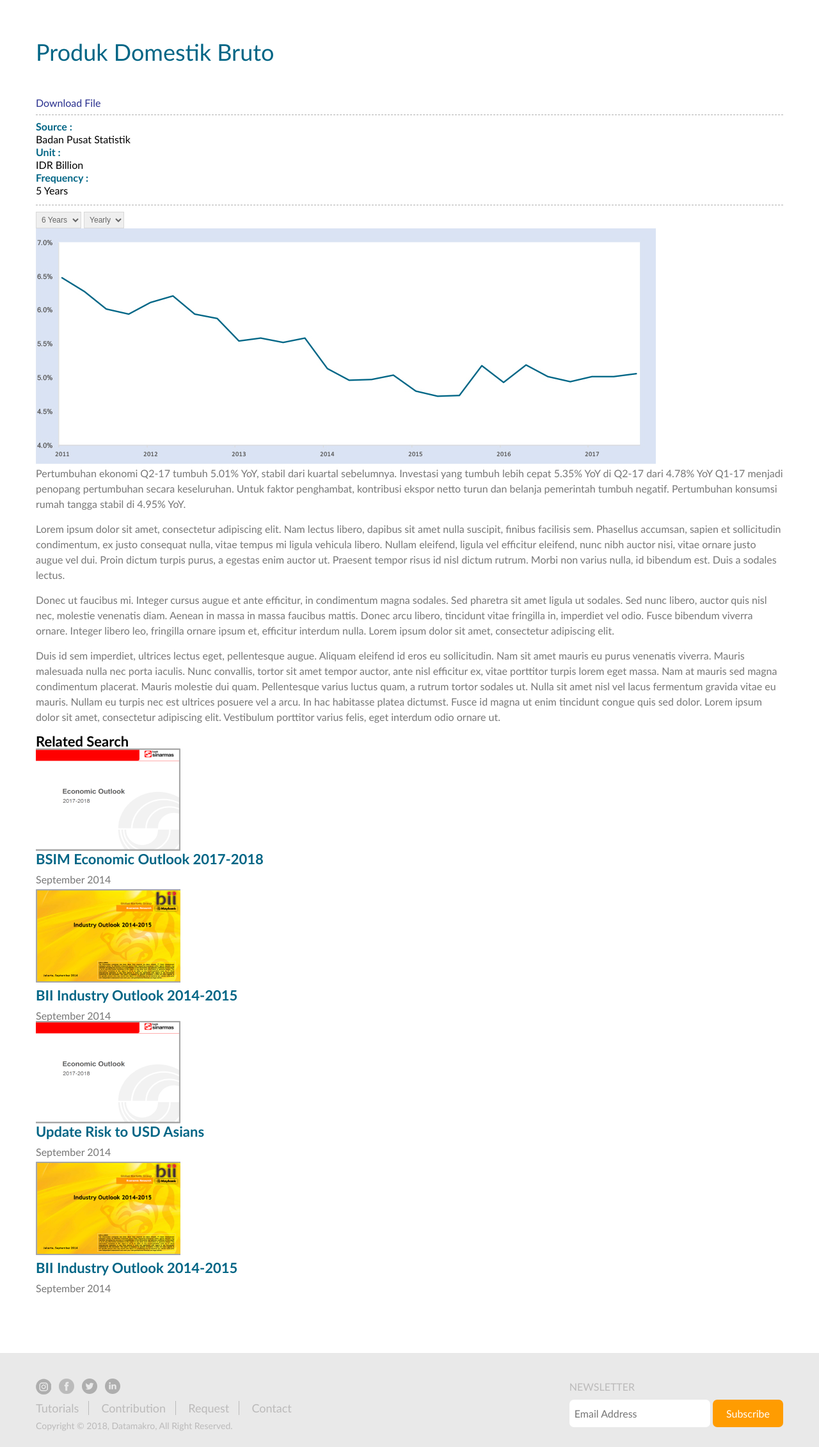
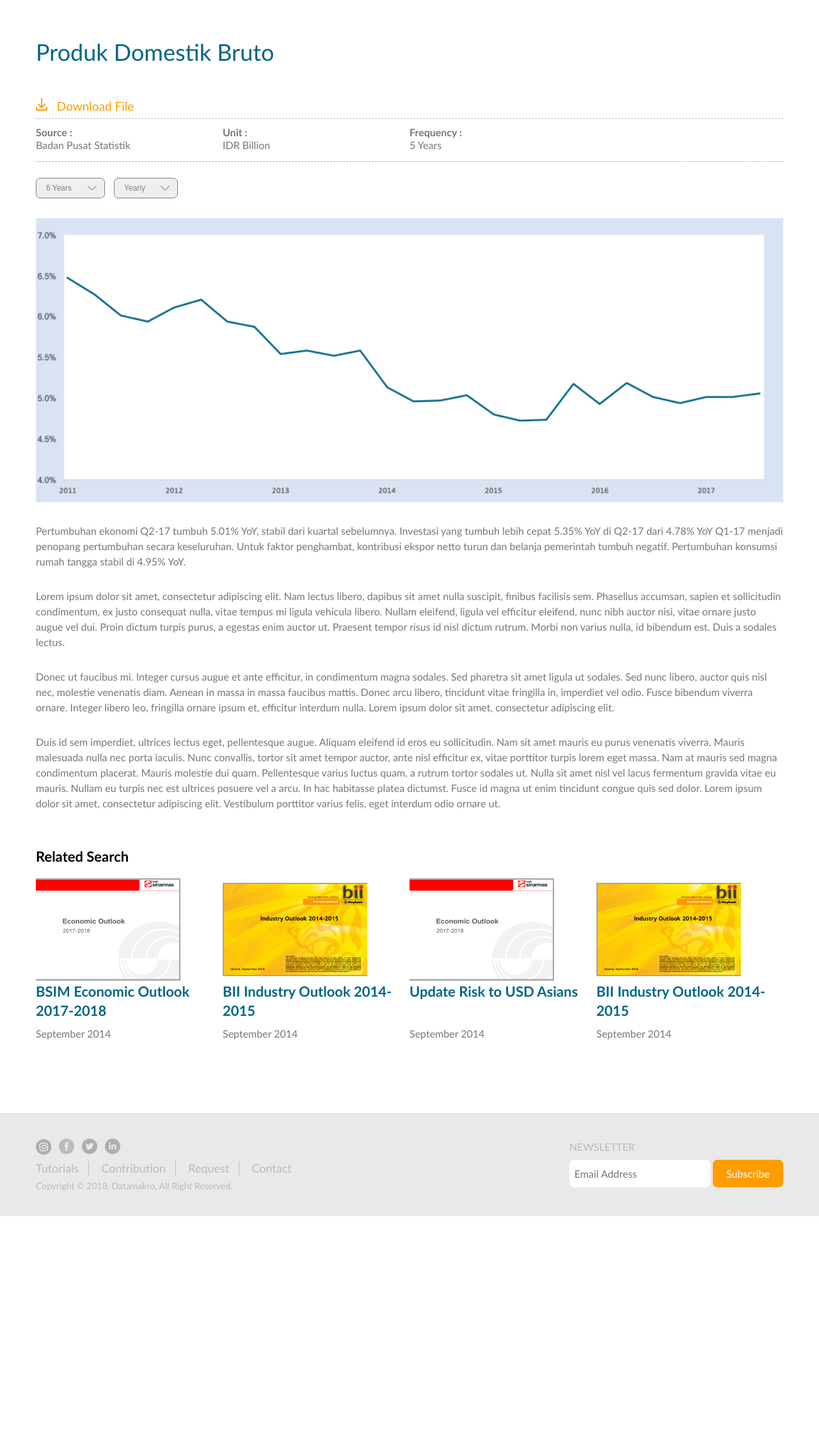
Before and after one commit to rahadianmf/datamakro-fe, a PHP site: page /pdb.php in a window 1280 px wide. Shown: the part 93-2355 px from the top of the page at 64% size. After the commit the page ends 1994 px from the top, so only its background shows below. Run offline with PHP 8.4, Linux system fonts and the light colour scheme; some web fonts are replaced.

Commit message:
page pdb styling done

```diff
--- a/css/style.css
+++ b/css/style.css
@@ -219,6 +219,61 @@
     -ms-border-radius: 7px;
     -o-border-radius: 7px; }
 
+select {
+  -webkit-appearance: none;
+  -moz-appearance: none;
+  appearance: none;
+  border-radius: 7px;
+  -webkit-border-radius: 7px;
+  -moz-border-radius: 7px;
+  -ms-border-radius: 7px;
+  -o-border-radius: 7px;
+  padding: 8px 50px 8px 15px;
+  border: 1px solid #7f7f7f;
+  color: #7f7f7f;
+  position: relative; }
+
+.article {
+  padding: 30px 0px; }
+  .article p {
+    font-size: 16px;
+    line-height: 24px;
+    margin-bottom: 30px; }
+
+.arr-select {
+  -ms-transform: translateY(-52%);
+  /* IE 9 */
+  -webkit-transform: translateY(-52%);
+  /* Chrome, Safari, Opera */
+  transform: translateY(-52%);
+  display: block;
+  z-index: 2;
+  position: absolute;
+  resize: vertical;
+  width: 12px;
+  height: 7px;
+  top: 52%;
+  right: 16px;
+  background-color: transparent; }
+  .arr-select::before, .arr-select::after {
+    content: "";
+    background-color: #7f7f7f;
+    position: absolute;
+    -ms-transform: rotate(45deg);
+    /* IE 9 */
+    -webkit-transform: rotate(45deg);
+    /* Chrome, Safari, Opera */
+    transform: rotate(45deg); }
+  .arr-select::before {
+    width: 9px;
+    height: 1px;
+    top: 2px; }
+  .arr-select::after {
+    width: 1px;
+    height: 9px;
+    top: -2px;
+    right: 0px; }
+
 .b {
   font-weight: bolder; }
 
@@ -227,6 +282,7 @@
   display: block;
   margin: 0px 0px 13px;
   font-size: 22px;
+  line-height: 30px;
   font-weight: bolder; }
 
 .banner {
@@ -290,6 +346,8 @@
     background: url("../img/material/search-big.png"); }
   .banner .b-wrapper {
     width: 1031px; }
+    .banner .b-wrapper.type-2 {
+      width: 970px; }
 
 .bg-gray {
   background-color: #bbbaba; }
@@ -311,6 +369,17 @@
   position: relative; }
   .box.hbb {
     border-bottom: 1px solid #e2e2e2; }
+
+.box-desc, .re-search {
+  position: relative; }
+  .box-desc .list, .re-search .list {
+    float: left;
+    width: 25%;
+    padding: 3px 20px 3px 0px; }
+  .box-desc::after, .re-search::after {
+    content: "";
+    display: block;
+    clear: both; }
 
 .bs-bb {
   box-sizing: border-box;
@@ -412,6 +481,17 @@
 .dib, .fs {
   display: inline-block; }
 
+.dw {
+  font-size: 19px;
+  color: #ff9c01; }
+  .dw span {
+    width: 18px;
+    height: 20px;
+    background: url("../img/material/dw.png");
+    position: relative;
+    display: inline-block;
+    margin-right: 10px; }
+
 .fhl {
   display: inline-block;
   width: 27px;
@@ -461,6 +541,11 @@
 
 .fl, header .h-logo {
   float: left; }
+
+.form-group {
+  position: relative;
+  margin-right: 10px;
+  padding: 15px 0px; }
 
 .fn {
   float: none; }
@@ -522,6 +607,9 @@
 .ps {
   position: static; }
 
+.re-search {
+  padding: 20px 0px; }
+
 .search-list a {
   line-height: 20px;
   position: absolute;
@@ -581,7 +669,7 @@
 .tr {
   text-align: right; }
 
-.w100 {
+.w-100 {
   width: 100%; }
 
 .wrapper {
--- a/pdb.php
+++ b/pdb.php
@@ -1,6 +1,6 @@
 <?php $page = "active"; $header = "active"; include ('_header.php'); ?>
 <section class = "content c-standard">
-	<div class="wrapper">
+	<div class="wrapper type-2">
 		<h1 class="c-blue ch-title big hm fwn">Produk Domestik Bruto</h1>
 		<br/>
 		<br/>
@@ -8,37 +8,38 @@
 		<div class= "line-dashed"></div>
 		<div class="box-desc">
 			<div class="list">
-				<b class = "c-blue">Source :</b>
-				<p class="m0">Badan Pusat Statistik</p>
+				<b class = "c-gray3">Source :</b>
+				<p class="m0 c-gray3">Badan Pusat Statistik</p>
 			</div>
 			<div class="list">
-				<b class = "c-blue">Unit :</b>
-				<p class="m0">IDR Billion</p>
+				<b class = "c-gray3">Unit :</b>
+				<p class="m0 c-gray3">IDR Billion</p>
 			</div>
 			<div class="list">
-				<b class = "c-blue">Frequency :</b>
-				<p class="m0">5 Years</p>
+				<b class = "c-gray3">Frequency :</b>
+				<p class="m0 c-gray3">5 Years</p>
 			</div>
 		</div>
 		<div class= "line-dashed"></div>
 		<div class="db">
-			<div class="dib relative">
+			<div class="form-group dib relative">
 				<select>
 					<option value="">6 Years</option>
 				</select>
 				<span class = "arr-select"></span>
 			</div>
-			<div class="dib relative">
+			<div class="form-group dib relative">
 				<select>
 					<option value="">Yearly</option>
 				</select>
 				<span class = "arr-select"></span>
 			</div>
 		</div>
+		<br/>
 		<div class="db">
 			<img class="w-100" src="img/material/graph-pdb.jpg">
 		</div>
-		<div class="db c-gray3">
+		<div class="article db c-gray3">
 			<p>
 				Pertumbuhan ekonomi Q2-17 tumbuh 5.01% YoY, stabil dari kuartal sebelumnya. Investasi yang tumbuh lebih cepat 5.35% YoY di Q2-17 dari 4.78% YoY Q1-17 menjadi penopang pertumbuhan secara keseluruhan. Untuk faktor penghambat, kontribusi ekspor netto turun dan belanja pemerintah tumbuh negatif. Pertumbuhan konsumsi rumah tangga stabil di 4.95% YoY.
 			</p>
@@ -80,3 +81,14 @@
 	</div>
 </section>
 <?php include ('_footer.php'); ?>
+<script type="text/javascript">
+	$(window).load(function(){
+	    var maxHeight = 0, maxHeight2 = 0, ww = $(window).width();
+	    if(ww >= 768){
+	        $('.re-search .b-link').each(function(){
+	           maxHeight = $(this).height() > maxHeight ? $(this).height() : maxHeight;
+	        });
+	        $('.re-search .b-link').css("height",maxHeight);
+		}
+	});
+</script>
--- a/sass/style.scss
+++ b/sass/style.scss
@@ -47,9 +47,18 @@
 		button { @include appearance(none); border: none; background: $orange; color: $white; font-size: 16px; padding: 12px 21px; @include borderRadius(7px); }
 	}
 }
+select { @include appearance(none); @include borderRadius(7px); padding: 8px 50px 8px 15px; border: 1px solid #7f7f7f; color: #7f7f7f; position: relative; }
 
+.article { padding: 30px 0px;
+	p { font-size: 16px; line-height: 24px; margin-bottom: 30px; }
+}
+.arr-select { @include transform(translateY(-52%)); display: block; z-index: 2; position: absolute; resize: vertical; width: 12px; height: 7px; top: 52%; right: 16px; background-color: transparent;
+	&::before , &::after { content:""; background-color: #7f7f7f; position: absolute; @include rotate(45deg); }
+	&::before { width: 9px; height: 1px; top: 2px; }
+	&::after { width: 1px; height: 9px; top: -2px; right: 0px; }
+}
 .b { font-weight: bolder; }
-.b-link { color: $blue; display: block; margin: 0px 0px 13px; font-size: 22px; font-weight: bolder; }
+.b-link { color: $blue; display: block; margin: 0px 0px 13px; font-size: 22px; line-height: 30px; font-weight: bolder; }
 .banner { padding: 238px 0px 106px; color: $white; @extend .tc;
 	h1 { font-size: 36px; line-height: 56px; text-transform: uppercase; }
 	h4 { font-size: 18px; line-height: 24px; padding-top: 10px; padding-bottom: 106px; }
@@ -60,7 +69,9 @@
 		input { width: 743px; height: 60px; padding: 17px 30px 17px 65px; color: $gray; font-size: 16px; @include borderRadius(0px 40px 40px 0px); }
 	}
 	.bigsearch { top: 16px; left: 245px; position: absolute; width: 27px; height: 27px; background: url('../img/material/search-big.png'); }
-	.b-wrapper { width: 1031px; }
+	.b-wrapper { width: 1031px;
+		&.type-2 { width: 970px; }
+	}
 }
 .bg-gray { background-color: $gray; }
 .bg-gray2 { background-color: $gray2; }
@@ -69,6 +80,10 @@
 .bg-gray5 { background-color: $gray5; }
 .box { padding: 15px 20px; position: relative;
 	&.hbb { border-bottom: 1px solid $gray4; }
+}
+.box-desc , .re-search { position: relative;
+	.list { float: left; width: 25%; padding: 3px 20px 3px 0px; }
+	&::after { content: ""; display: block; clear: both; }
 }
 .bs-bb { @include boxSizing(border-box); }
 .btn { padding: 10px 21px; font-size: 16px; @include borderRadius(8px); border: 1px solid transparent;
@@ -107,6 +122,9 @@
 .db { display: block; }
 .di { display: inline; }
 .dib { display: inline-block; }
+.dw { font-size: 19px; color: $orange;
+	span { width: 18px; height: 20px; background: url('../img/material/dw.png'); position: relative; display: inline-block; margin-right: 10px; }
+}
 .fhl { display: inline-block; width: 27px; height: 22px; position: absolute; margin-right: 7px; left: 0px; top: 8px;
 	&.fhl-1 { background: url('../img/material/fhl-1.png'); }
 	&.fhl-2 { background: url('../img/material/fhl-2.png'); }
@@ -126,6 +144,7 @@
 	.fh-title { font-size: 30px; }
 }
 .fl { float: left; }
+.form-group { position: relative; margin-right: 10px; padding: 15px 0px; }
 .fn { float: none; }
 .fr { float: right; }
 .fs { @extend .dib; width: 25px; height: 25px; margin-right: 7px; opacity: 0.5;
@@ -146,6 +165,11 @@
 .pi { position: inherit }
 .pr { position: relative; }
 .ps { position: static; }
+.re-search { padding: 20px 0px;
+	.list {
+
+	}
+}
 .search-list {
 	a { line-height: 20px; position: absolute; display: inline-block; top: 50%; right: 20px; resize:vertical; @include transform(translateY(-50%));
 		&:hover {
@@ -166,7 +190,7 @@
 .tc { text-align: center; }
 .tl { text-align: left; }
 .tr { text-align: right; }
-.w100 { width: 100%; }
+.w-100 { width: 100%; }
 .wrapper { width: 1168px; @extend .m0a; }
 
 /*third party*/
```
Also changed, not shown: img/material/dw.png (added), 1 other file.
